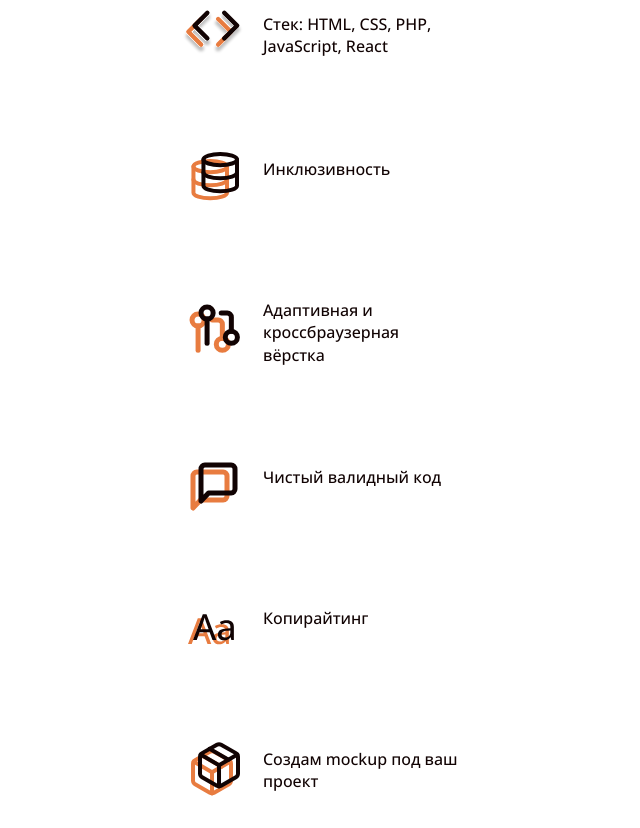
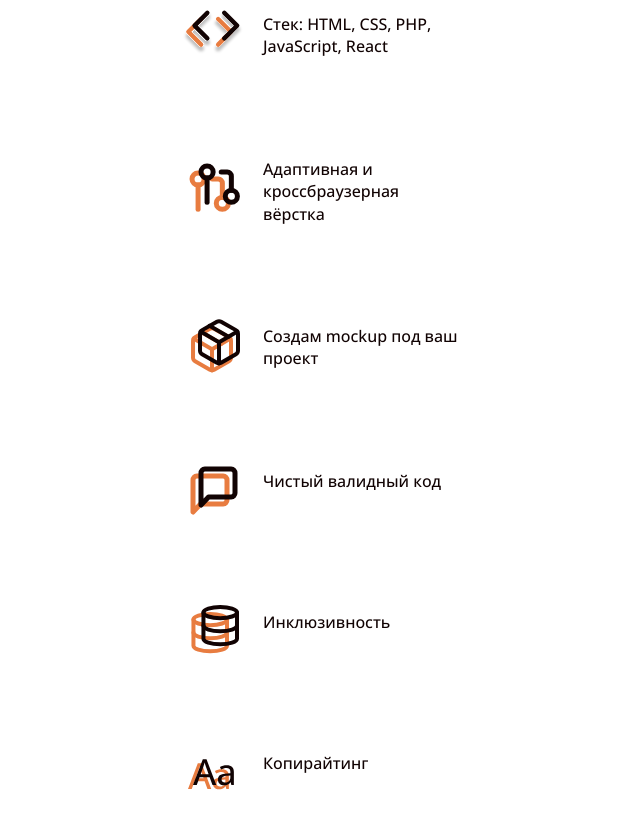
Before and after one commit to Maxnightik/Potfolio, a plain HTML site: page index.html in a window 1280 px wide. Shown: the part 852-1680 px from the top of the page, without its empty margins (178-818 px from the left). Drawn offline with Linux system fonts and the light colour scheme.

Commit message:
Update advantage.css

```diff
--- a/style/advantage.css
+++ b/style/advantage.css
@@ -66,16 +66,16 @@
     order: 2;
   }
   .advantage__item_inclusive {
-    order: 4px;
+    order: 4;
   }
   .advantage__item_adapt {
-    order: 1px;
+    order: 1;
   }
   .advantage__item_clear {
-    order: 3px;
+    order: 3;
   }
   .advantage__item_copyright {
-    order: 5px;
+    order: 5;
   }
 }
 
```
